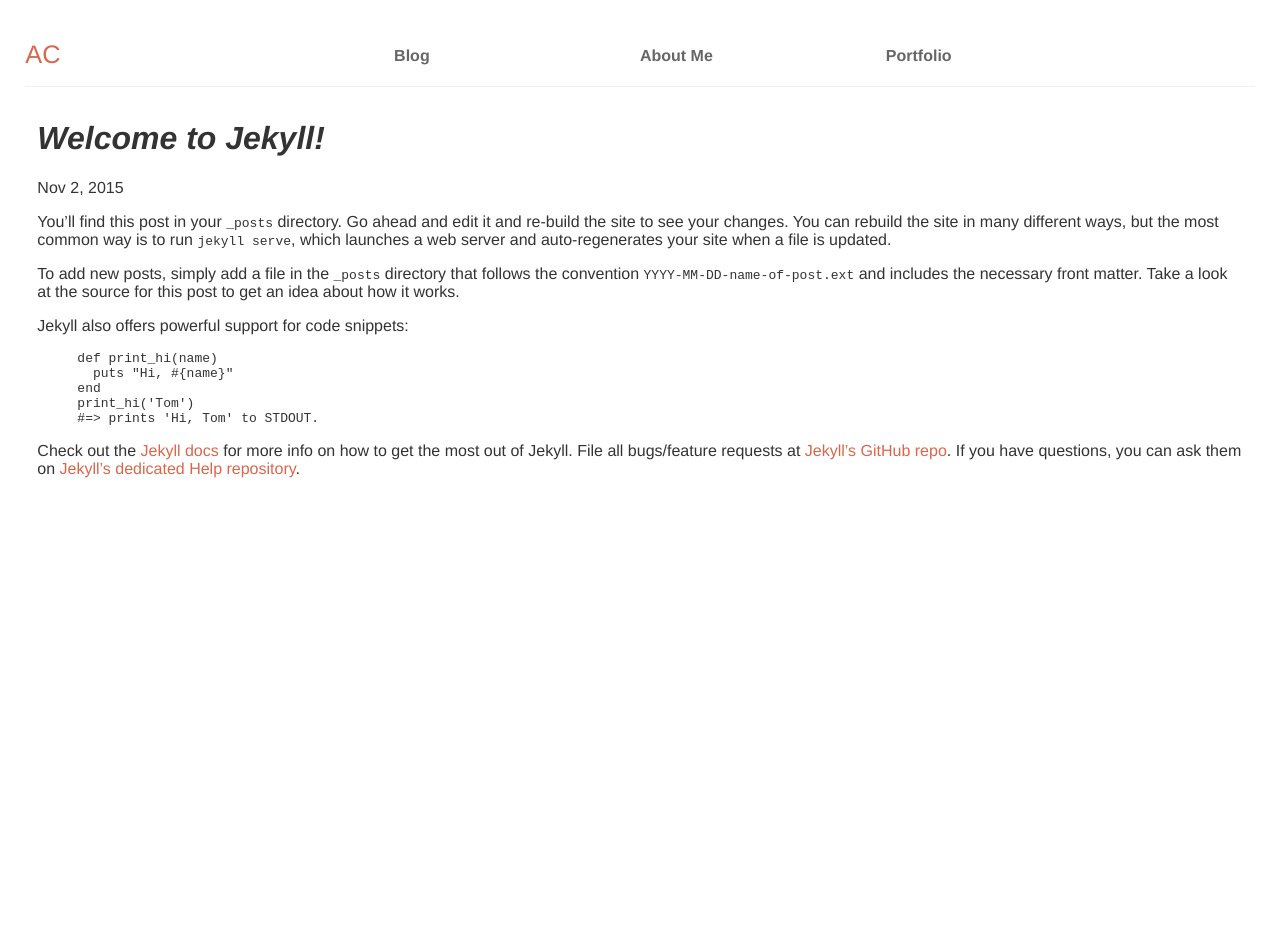
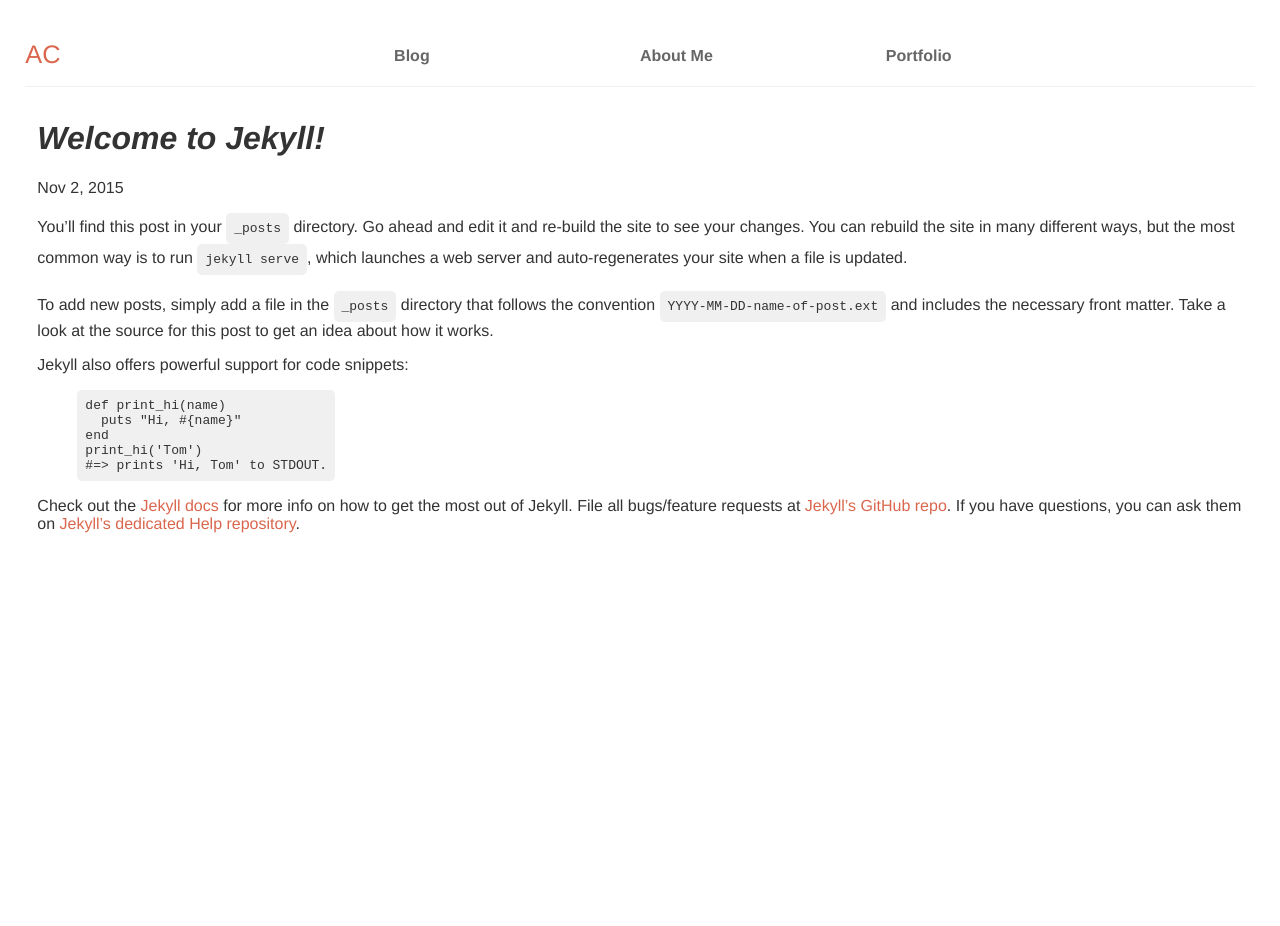
Before and after one commit to WizKIDz/WizKIDz.github.io, a Jekyll site: the page built from _posts/2015-11-02-welcome-to-jekyll.markdown, in a window 1280 px wide. Built offline with Jekyll 4.4.1, drawn with Linux system fonts in a browser that asks for light colours.

Commit message:
changed code css

```diff
--- a/_sass/_base.scss
+++ b/_sass/_base.scss
@@ -50,11 +50,18 @@ a{
     color: #666666;
   }
 }
+code {
+    display: inline-block;
+    background-color: #f0f0f0;
+    padding: 8px;
+    border-radius: 5px;
+}
 // Post
 .post {
   margin: 8px;
 }
 .post-list{
+
   .post-meta{
     color: #666666;
   }
```
